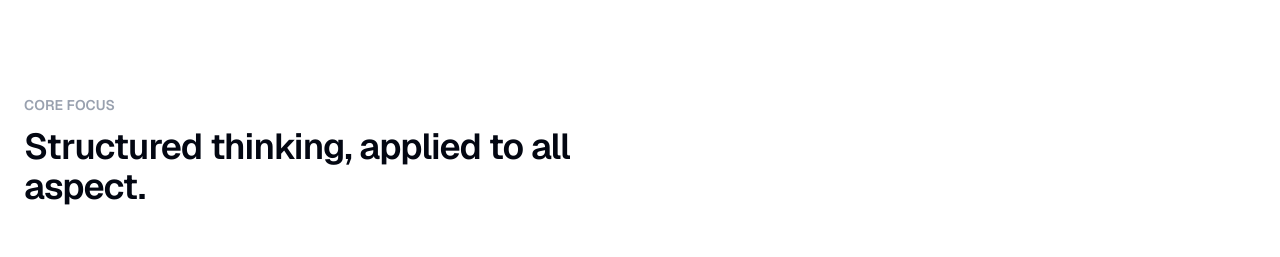
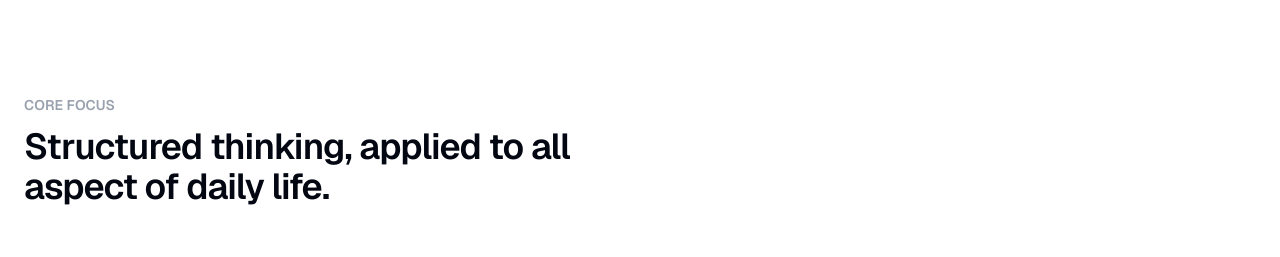
Before and after one commit to t-t-bui/my-personal-website, a Next.js app: page / in a window 1280 px wide. Shown: the part 880-1137 px from the top of the page. Built offline with nearby package versions, Linux system fonts and the light colour scheme; no server answers; the database is empty.

Commit message:
update README.md

```diff
--- a/app/page.tsx
+++ b/app/page.tsx
@@ -71,7 +71,7 @@ export default async function Home() {
           <div className="max-w-xl space-y-3">
             <p className="text-sm font-semibold uppercase trackig-widest text-gray-400">Core Focus</p>
             <h2 className="text-4xl font-semibold tracking-tight text-gray-950">
-              Structured thinking, applied to all aspect.
+              Structured thinking, applied to all aspect of daily life.
             </h2>
           </div>
 
--- a/components/Carousel.tsx
+++ b/components/Carousel.tsx
@@ -15,7 +15,7 @@ export default function Carousel() {
   const scroll = (direction: 'left' | 'right') => {
   	if(scrollContainerRef.current) {
   		// adjust the scroll distance based on your perferred slide width
-  		const scrollAmount = direction == 'left' ? -350 : 350;
+  		const scrollAmount = direction === 'left' ? -350 : 350;
   		scrollContainerRef.current.scrollBy({ left: scrollAmount, behavior: 'smooth' });
   	}
   };
@@ -33,7 +33,7 @@ export default function Carousel() {
 	  			</svg>
 	  		</button>
 	  		<button
-	  			onClick={() => scroll('left')}
+	  			onClick={() => scroll('right')}
 	  			className="p-3 rounded-full bg-white/60 backdrop-blur-md border border-gray-200/50 hover:border-gray-400 hover:text-gray-950 text-gray-500 transition-colors shadow-sm focus:outline-none"
 	  			aria-label="Scroll Right"
 	  		>
```
Also changed, not shown: 1 other file (tests, documents, lock files or other folders).
